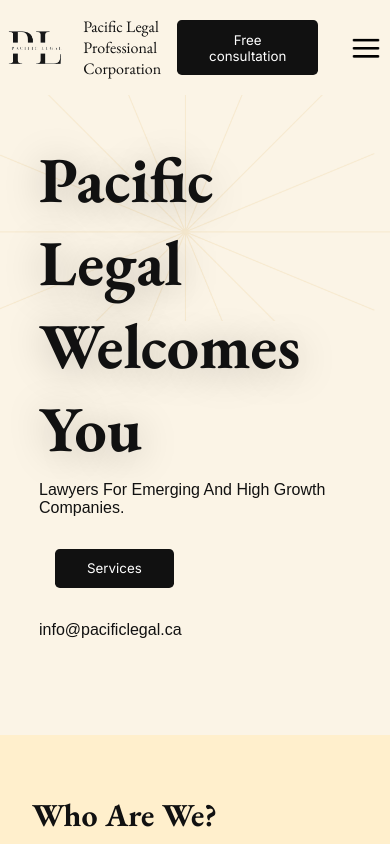
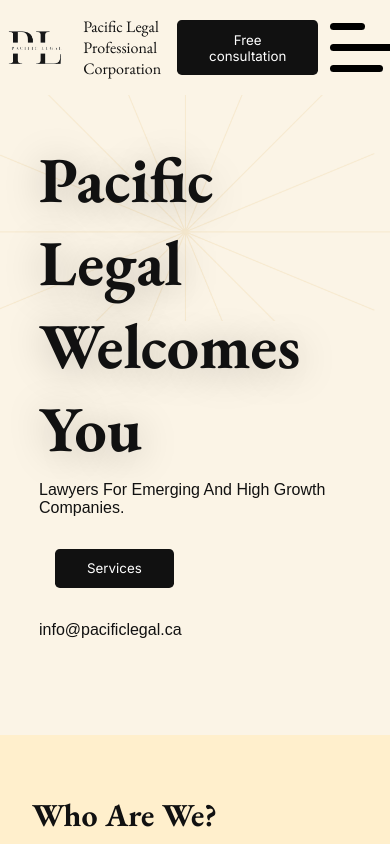
Before and after one commit to Himmu5/pacific-legal, a React (Create React App) app: page / in a window 390 px wide. Shown: the top 844 px of the page. Built offline with nearby package versions, Linux system fonts and the light colour scheme; no server answers.

Commit message:
navbar transition and testis button

```diff
--- a/src/components/ClientCarousel/ClientCarousel.css
+++ b/src/components/ClientCarousel/ClientCarousel.css
@@ -9,6 +9,22 @@
     display: flex;
     justify-content: center;
     gap: 3rem;
+    margin-top:-160px;
+}
+@media only screen and (max-width: 600px) {
+    .arrows{
+        margin-top: -260px;
+    }
+}
+
+.arrows2{
+
+    margin-top:-160px;
+}
+@media only screen and (max-width: 600px) {
+    .arrows2{
+        margin-top: -260px;
+    }
 }
 
 .change-slide{
--- a/src/components/ClientCarousel/ClientCarousel.jsx
+++ b/src/components/ClientCarousel/ClientCarousel.jsx
@@ -48,7 +48,7 @@
         {
             <div onClick={()=>setMiddle(calculateNext(middle))}>
                 <CarouselCard active={false} index={calculateNext(middle)}/>
-                <div>
+                <div className="arrows2">
                 <img src={left} alt="" srcset="" className="change-slide" onClick={()=>setMiddle(calculateNext(middle))}/>
             </div>
             </div>
--- a/src/components/Navbar/Navbar.css
+++ b/src/components/Navbar/Navbar.css
@@ -171,3 +171,57 @@
   }
 
 }
+
+
+/* menu transition*/
+
+label {
+  display: flex;
+  flex-direction: column;
+  width: 70px;
+  cursor: pointer;
+  margin-left:-20px;
+}
+
+label span {
+  background: #fff;
+  border-radius: 10px;
+  height: 7px;
+  margin: 7px 0;
+  transition: 0.4s cubic-bezier(0.68, -0.6, 0.32, 1.6);
+}
+
+span:nth-of-type(1) {
+  width: 50%;
+  background: black;
+}
+
+span:nth-of-type(2) {
+  width: 100%;
+  background:black;
+}
+
+span:nth-of-type(3) {
+  width: 75%;
+  background: black;
+}
+
+input[type="checkbox"] {
+  display: none;
+}
+
+input[type="checkbox"]:checked ~ span:nth-of-type(1) {
+  transform-origin: bottom;
+  transform: rotatez(45deg) translate(8px, 0px);
+}
+
+input[type="checkbox"]:checked ~ span:nth-of-type(2) {
+  transform-origin: top;
+  transform: rotatez(-45deg);
+}
+
+input[type="checkbox"]:checked ~ span:nth-of-type(3) {
+  transform-origin: bottom;
+  width: 50%;
+  transform: translate(30px, -11px) rotatez(45deg);
+}
--- a/src/components/Navbar/Navbar.jsx
+++ b/src/components/Navbar/Navbar.jsx
@@ -4,6 +4,7 @@
 import CTAButton from '../CTAButton/CTAButton';
 import {  Link, useNavigate } from "react-router-dom";
 import menu from '../../assets/menu.png';
+import menuclose from '../../assets/menuclose.png';
 import { useState } from 'react';
 import Modal from 'react-modal';
 import close from '../../assets/close.png'
@@ -36,6 +37,7 @@
   function closeModal() {
     setIsOpen(false);
   }
+
 
   return (
 <>
@@ -84,10 +86,24 @@
 <CTAButton title="Free consultation" handleClick={openModal}/>
 </div>
 <div>
-  <img src={menu} alt="" className='menu' onClick={()=>{
-    setMenuOpened(!isMenuOpened);
+  {/* <img src={menu} alt="" className='menu' onClick={()=>{
+
+    setMenuOpened(!isMenuOpened)
     console.log(isMenuOpened)
   }} />
+  */}
+ <div className='menu'>
+  <label className='check' >
+<input type="checkbox" id="check" onClick={()=>{
+    setMenuOpened(!isMenuOpened)
+    console.log(isMenuOpened)
+  }} />
+      <span></span>
+      <span></span>
+      <span></span>
+      </label>
+      </div>
+
 </div>
 </div>
 
```
Also changed, not shown: src/assets/menuclose.png (added).
